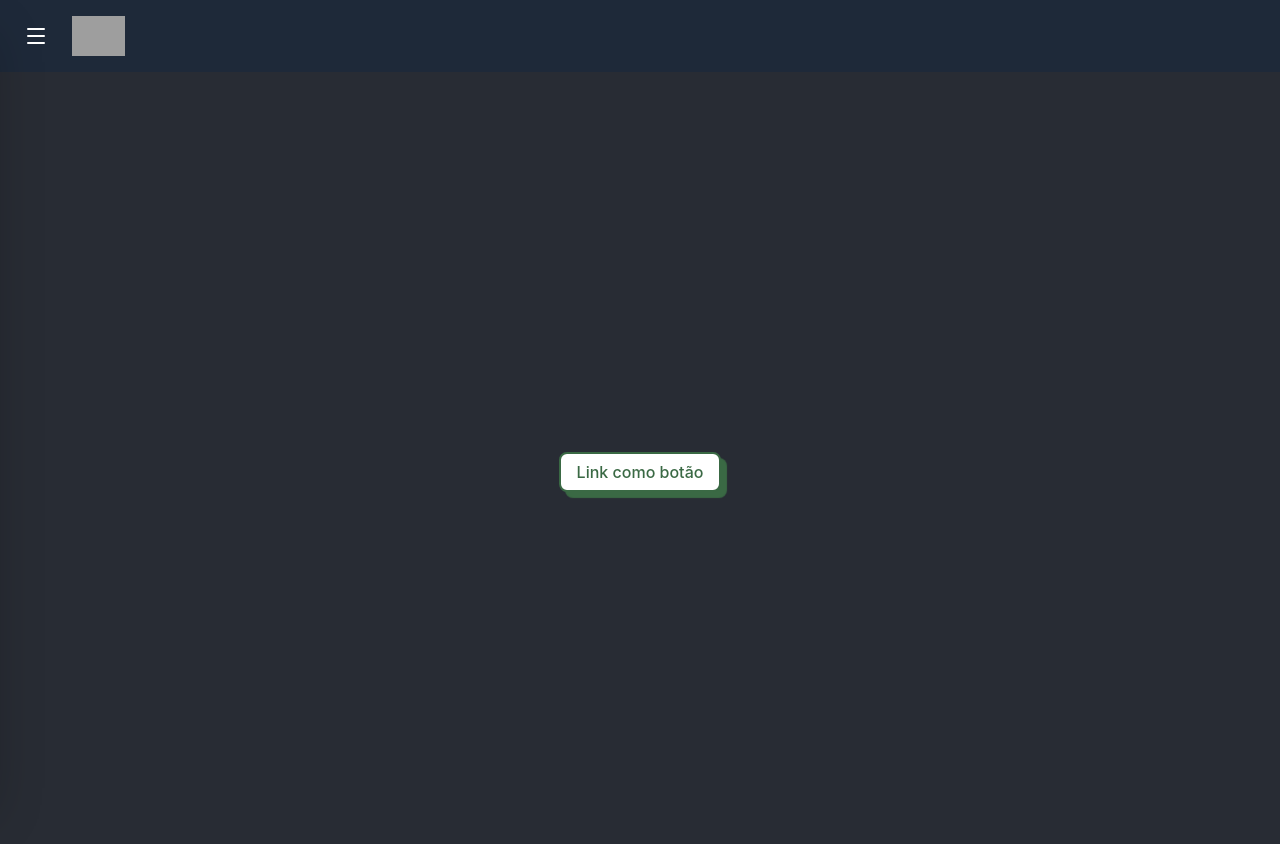
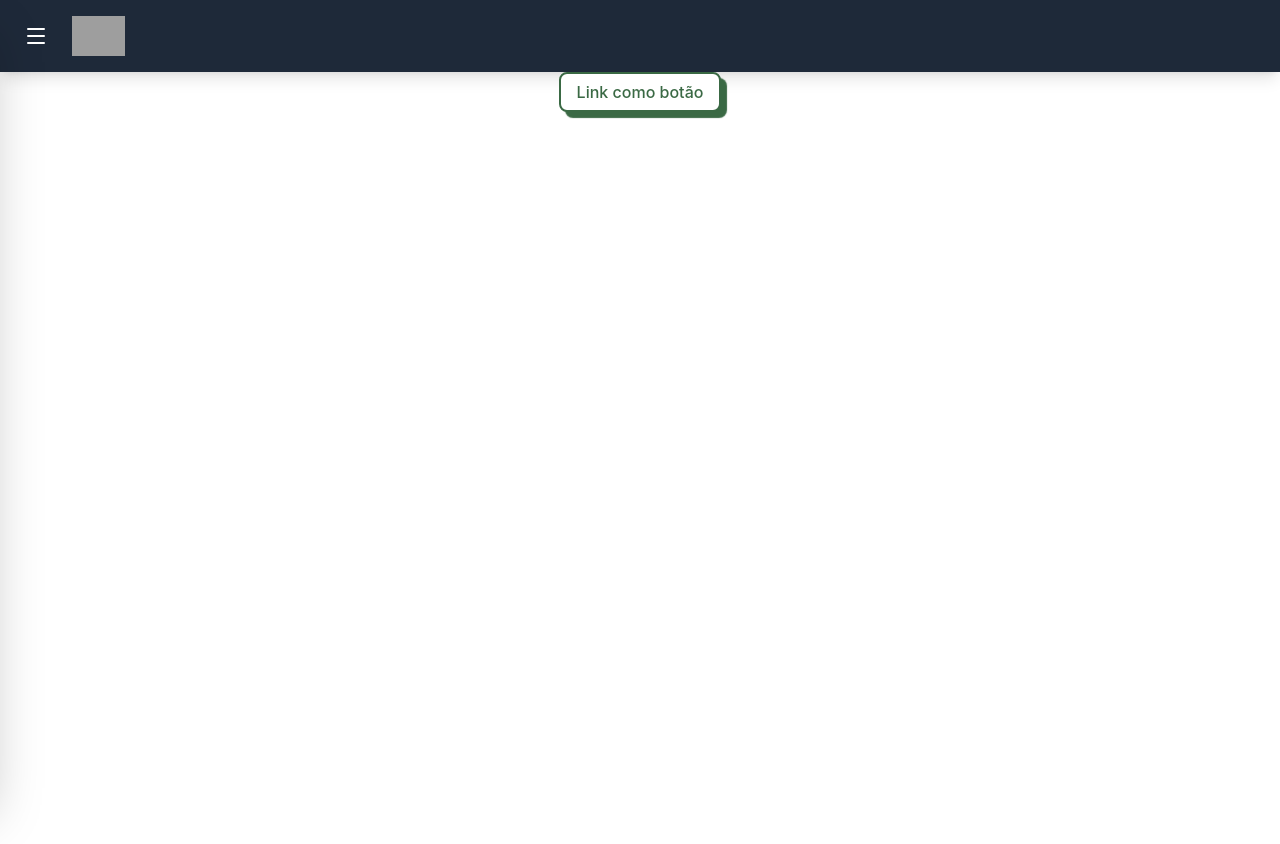
Before and after one commit to Ramalho7/mesomindsFrontEnd, a React (Vite) app: page / in a window 1280 px wide. Shown: the top 844 px of the page. After the commit the page ends 800 px from the top, so only its background shows below. Built offline with nearby package versions, Linux system fonts and the light colour scheme; grey boxes are pictures that could not be loaded.

Commit message:
Add: button variants

```diff
--- a/src/routes/index.tsx
+++ b/src/routes/index.tsx
@@ -1,5 +1,6 @@
 import { createFileRoute } from '@tanstack/react-router'
 import { Button } from '@/components/Button'
+import Header from '@/components/Header'
 
 export const Route = createFileRoute('/')({
   component: App,
@@ -8,11 +9,9 @@ export const Route = createFileRoute('/')({
 function App() {
   return (
     <div className="text-center">
-      <header className="min-h-screen flex flex-col items-center justify-center bg-[#282c34] text-white text-[calc(10px+2vmin)]">
-        <Button asChild>
-          <a href="/example">Link como botão</a>
-        </Button>
-      </header>
+      <Button asChild>
+        <a href="/example">Link como botão</a>
+      </Button>
     </div>
   )
 }
--- a/src/styles.css
+++ b/src/styles.css
@@ -19,15 +19,15 @@ code {
 }
 
 :root {
-  --background: oklch(1 0 0);
+  --background: #FFFFFF;
   --foreground: black;
   --card: oklch(1 0 0);
   --card-foreground: oklch(0.141 0.005 285.823);
   --popover: oklch(1 0 0);
   --popover-foreground: oklch(0.141 0.005 285.823);
-  --primary: oklch(0.21 0.006 285.885);
-  --primary-foreground: oklch(0.985 0 0);
-  --secondary: oklch(0.967 0.001 286.375);
+  --primary: #FFFFFF;
+  --primary-foreground: #000;
+  --secondary: #3A6944;
   --secondary-foreground: oklch(0.21 0.006 285.885);
   --muted: oklch(0.967 0.001 286.375);
   --muted-foreground: oklch(0.552 0.016 285.938);
@@ -53,14 +53,12 @@ code {
   --sidebar-border: oklch(0.92 0.004 286.32);
   --sidebar-ring: oklch(0.871 0.006 286.286);
 
-  --color-primary: #FFFFFF;
-  --color-secondary: #3A6944;
   --color-action: #00A84C;
   --color-gray: #1E1E1E;
 }
 
 .dark {
-  --background: oklch(0.141 0.005 285.823);
+  --background: #000;
   --foreground: oklch(0.985 0 0);
   --card: oklch(0.141 0.005 285.823);
   --card-foreground: oklch(0.985 0 0);
@@ -95,7 +93,7 @@ code {
 }
 
 @theme inline {
-  --color-background: var(--color-primary);
+  --color-background: var(--background);
   --color-foreground: var(--foreground);
   --color-card: var(--card);
   --color-card-foreground: var(--card-foreground);
@@ -132,8 +130,6 @@ code {
   --color-sidebar-border: var(--sidebar-border);
   --color-sidebar-ring: var(--sidebar-ring);
 
-  --color-primary: var(--color-primary);
-  --color-secondary: var(--color-secondary);
   --color-action: var(--color-action);
   --color-gray: var(--color-gray);
   --shadow-custom-action: 6px 6px 1px 0px var(--color-action);
--- a/tailwind.config.js
+++ b/tailwind.config.js
@@ -2,6 +2,8 @@ module.exports = {
     theme: {
         extend: {
             colors: {
+                background: 'var(--color-background)',
+                foreground: 'var(--color-foreground)',
                 primary: 'var(--color-primary)',
                 secondary: 'var(--color-secondary)',
                 gray: 'var(--color-gray)',
```
Also changed, not shown: 1 other file (tests, documents, lock files or other folders).
